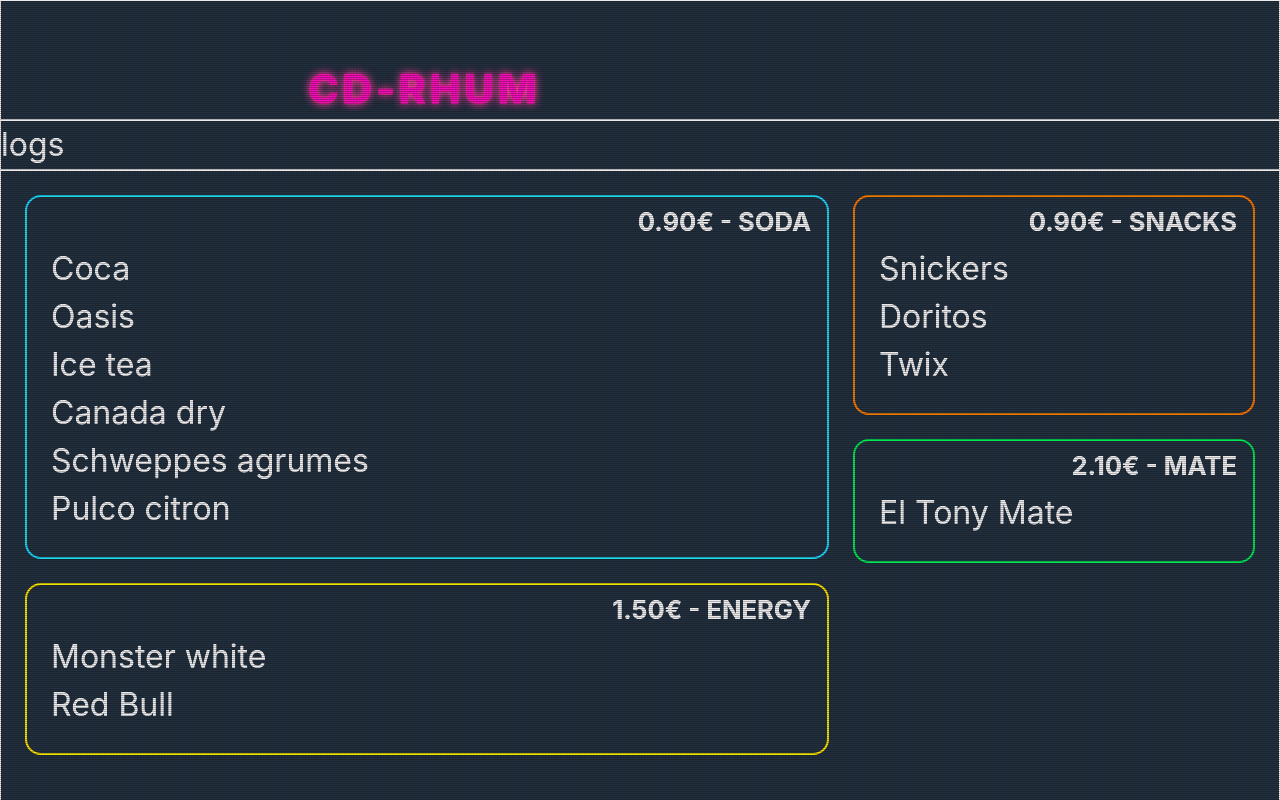
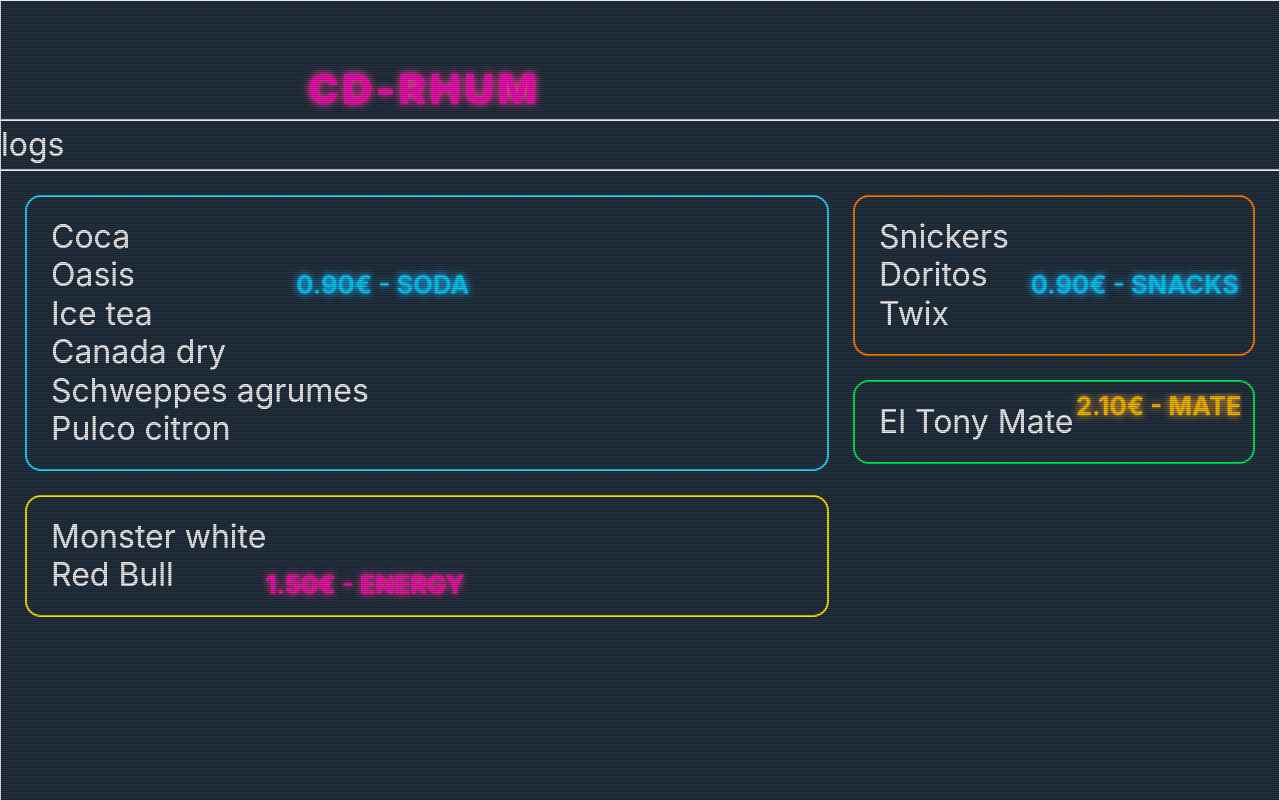
Before and after one commit to avril-entat-pantagene/CD-RHUM, a Preact app in the folder CD-RHUM-DISPLAY/: page / in a window 1280 px wide. Built offline with nearby package versions, Linux system fonts and the light colour scheme.

Commit message:
feat: bleeding

```diff
--- /dev/null
+++ b/CD-RHUM-DISPLAY/src/components/BouncingCategoryTitle.tsx
@@ -0,0 +1,245 @@
+import { useEffect, useRef, useState } from "preact/hooks";
+
+const COLORS = [
+    "#FF1B8D",
+    "#FF6359",
+    "#FF7A47",
+    "#FFAA24",
+    "#FFD900",
+    "#8DC680",
+    "#54BDC0",
+    "#1BB3FF",
+];
+
+const STATIC_TEXT_HITBOX_HEIGHT_SCALE = 0.88;
+const BOUNCING_TEXT_HITBOX_HEIGHT_SCALE = 0.88;
+
+function randomColor(except: string) {
+    const available = COLORS.filter((color) => color !== except);
+    return available[Math.floor(Math.random() * available.length)];
+}
+
+type BouncingCategoryTitleProps = {
+    text: string;
+};
+
+type Rect = {
+    left: number;
+    top: number;
+    right: number;
+    bottom: number;
+};
+
+type TextMeasure = {
+    leftOffset: number;
+    rightOffset: number;
+    ascent: number;
+    descent: number;
+};
+
+function intersects(rectA: Rect, rectB: Rect) {
+    return !(
+        rectA.right <= rectB.left
+        || rectA.left >= rectB.right
+        || rectA.bottom <= rectB.top
+        || rectA.top >= rectB.bottom
+    );
+}
+
+function intersectsAny(rect: Rect, obstacles: Rect[]) {
+    return obstacles.some((obstacle) => intersects(rect, obstacle));
+}
+
+function clamp(value: number, min: number, max: number) {
+    return Math.min(max, Math.max(min, value));
+}
+
+function scaleRectHeight(rect: Rect, scale: number): Rect {
+    const height = rect.bottom - rect.top;
+    const reducedHeight = height * scale;
+    const offset = (height - reducedHeight) / 2;
+
+    return {
+        ...rect,
+        top: rect.top + offset,
+        bottom: rect.bottom - offset,
+    };
+}
+
+function createTextMeasurer() {
+    const canvas = document.createElement("canvas");
+    const context = canvas.getContext("2d");
+
+    return (text: string, font: string): TextMeasure | null => {
+        if (!context || text.length === 0) {
+            return null;
+        }
+
+        context.font = font;
+        const metrics = context.measureText(text);
+
+        if (
+            Number.isNaN(metrics.actualBoundingBoxAscent)
+            || Number.isNaN(metrics.actualBoundingBoxDescent)
+            || Number.isNaN(metrics.actualBoundingBoxLeft)
+            || Number.isNaN(metrics.actualBoundingBoxRight)
+        ) {
+            return null;
+        }
+
+        return {
+            leftOffset: metrics.actualBoundingBoxLeft,
+            rightOffset: metrics.actualBoundingBoxRight,
+            ascent: metrics.actualBoundingBoxAscent,
+            descent: metrics.actualBoundingBoxDescent,
+        };
+    };
+}
+
+export function BouncingCategoryTitle({ text }: BouncingCategoryTitleProps) {
+    const containerRef = useRef<HTMLDivElement | null>(null);
+    const titleRef = useRef<HTMLHeadingElement | null>(null);
+    const [color, setColor] = useState(COLORS[0]);
+
+    useEffect(() => {
+        const container = containerRef.current;
+        const title = titleRef.current;
+        const categoryBox = container?.closest(".price-category-box");
+
+        if (!container || !title || !categoryBox) {
+            return;
+        }
+
+        let x = 4;
+        let y = 4;
+        let vx = 0.85;
+        let vy = 0.2;
+        let frameId = 0;
+        const measureText = createTextMeasurer();
+
+        const getBlockedRects = (): Rect[] => {
+            const containerRect = container.getBoundingClientRect();
+            const labels = Array.from(categoryBox.querySelectorAll<HTMLSpanElement>(".price-item-row span"));
+
+            return labels.map((label) => {
+                const rect = label.getBoundingClientRect();
+                const style = window.getComputedStyle(label);
+                const text = label.textContent?.trim() ?? "";
+                const font = style.font;
+                const lineHeight = Number.parseFloat(style.lineHeight);
+                const fontSize = Number.parseFloat(style.fontSize);
+                const measured = measureText(text, font);
+
+                if (!measured) {
+                    return scaleRectHeight({
+                        left: rect.left - containerRect.left,
+                        top: rect.top - containerRect.top,
+                        right: rect.right - containerRect.left,
+                        bottom: rect.bottom - containerRect.top,
+                    }, STATIC_TEXT_HITBOX_HEIGHT_SCALE);
+                }
+
+                const resolvedLineHeight = Number.isFinite(lineHeight) ? lineHeight : fontSize;
+                const extraLeading = Math.max(0, resolvedLineHeight - (measured.ascent + measured.descent));
+                const baselineY = rect.top + (extraLeading / 2) + measured.ascent;
+
+                return scaleRectHeight({
+                    left: rect.left - measured.leftOffset - containerRect.left,
+                    top: baselineY - measured.ascent - containerRect.top,
+                    right: rect.left + measured.rightOffset - containerRect.left,
+                    bottom: baselineY + measured.descent - containerRect.top,
+                }, STATIC_TEXT_HITBOX_HEIGHT_SCALE);
+            }).filter((rect) => rect.right > rect.left && rect.bottom > rect.top);
+        };
+
+        const animate = () => {
+            const titleWidth = title.clientWidth;
+            const titleHeight = title.clientHeight;
+            const titleHitboxHeight = titleHeight * BOUNCING_TEXT_HITBOX_HEIGHT_SCALE;
+            const titleHitboxOffsetY = (titleHeight - titleHitboxHeight) / 2;
+            const maxX = Math.max(0, container.clientWidth - titleWidth);
+            const maxY = Math.max(0, container.clientHeight - titleHeight);
+            const obstacles = getBlockedRects();
+
+            let nextX = x + vx;
+            let nextY = y + vy;
+
+            const makeRect = (left: number, top: number): Rect => ({
+                left,
+                top: top + titleHitboxOffsetY,
+                right: left + titleWidth,
+                bottom: top + titleHitboxOffsetY + titleHitboxHeight,
+            });
+
+            nextX = clamp(nextX, 0, maxX);
+            nextY = clamp(nextY, 0, maxY);
+
+            let collided = false;
+
+            if (nextX <= 0) {
+                nextX = 0;
+                vx = Math.abs(vx);
+                collided = true;
+            } else if (nextX >= maxX) {
+                nextX = maxX;
+                vx = -Math.abs(vx);
+                collided = true;
+            }
+
+            if (nextY <= 0) {
+                nextY = 0;
+                vy = Math.abs(vy);
+                collided = true;
+            } else if (nextY >= maxY) {
+                nextY = maxY;
+                vy = -Math.abs(vy);
+                collided = true;
+            }
+
+            if (intersectsAny(makeRect(nextX, y), obstacles)) {
+                vx = -vx;
+                nextX = clamp(x + vx, 0, maxX);
+                collided = true;
+            }
+
+            if (intersectsAny(makeRect(nextX, nextY), obstacles)) {
+                vy = -vy;
+                nextY = clamp(y + vy, 0, maxY);
+                collided = true;
+            }
+
+            if (intersectsAny(makeRect(nextX, nextY), obstacles)) {
+                vx = -vx;
+                vy = -vy;
+                nextX = clamp(x + vx, 0, maxX);
+                nextY = clamp(y + vy, 0, maxY);
+                collided = true;
+            }
+
+            x = nextX;
+            y = nextY;
+
+            if (collided) {
+                setColor((current) => randomColor(current));
+            }
+
+            title.style.transform = `translate(${x}px, ${y}px)`;
+            frameId = requestAnimationFrame(animate);
+        };
+
+        title.style.transform = `translate(${x}px, ${y}px)`;
+        frameId = requestAnimationFrame(animate);
+
+        return () => {
+            cancelAnimationFrame(frameId);
+        };
+    }, []);
+
+    return (
+        <div ref={containerRef} class="price-category-title-stage">
+            <h3 ref={titleRef} class="price-category-title" style={{ color }}>
+                {text}
+            </h3>
+        </div>
+    );
+}
--- a/CD-RHUM-DISPLAY/src/components/Priceslist.tsx
+++ b/CD-RHUM-DISPLAY/src/components/Priceslist.tsx
@@ -1,6 +1,7 @@
 
 import { parse as parseYaml } from "yaml";
 import pricesYaml from "../assets/prices.yml?raw";
+import { BouncingCategoryTitle } from "./BouncingCategoryTitle";
 
 type PriceItem = {
     name: string;
@@ -139,17 +140,24 @@
             return null;
         }
 
+        const categoryHeightWeight = Math.max(1, categoryData.items.length + 1);
+
         const categoryTitle = categoryData.unitPrice
             ? `${categoryData.unitPrice}€ - ${categoryData.title.toUpperCase()}`
             : categoryData.title.toUpperCase();
+
+        const categoryStyle = {
+            flexGrow: categoryHeightWeight,
+            borderColor: categoryData.borderColor,
+        };
 
         return (
             <section
                 key={category}
                 class={`price-category-box ${categoryData.borderClass}`}
-                style={categoryData.borderColor ? { borderColor: categoryData.borderColor } : undefined}
+                style={categoryStyle}
             >
-                <h3 class="price-category-title">{categoryTitle}</h3>
+                <BouncingCategoryTitle text={categoryTitle} />
                 <ul class="price-items-list">
                     {categoryData.items.map((item) => (
                         <li key={`${category}-${item.name}`} class="price-item-row">
--- a/CD-RHUM-DISPLAY/src/index.css
+++ b/CD-RHUM-DISPLAY/src/index.css
@@ -5,6 +5,10 @@
   color: #FFFF;
 
   background: #1F2A34;
+}
+
+body {
+  filter: url(/assets/bleeding.svg#svgfm-filter);
 }
 
 .title {
@@ -67,7 +71,7 @@
   border-width: 2px;
   border-style: solid;
   border-radius: 0.5rem;
-  padding: 1.5rem 0.75rem 0.75rem;
+  padding: 0.75rem;
 }
 
 .price-category-box--energy {
@@ -86,17 +90,34 @@
   border-color: #a78bfa;
 }
 
+.price-category-title-stage {
+  position: absolute;
+  inset: 0.35rem;
+  overflow: hidden;
+  background: transparent;
+  pointer-events: none;
+  z-index: 2;
+}
+
 .price-category-title {
   position: absolute;
-  top: 0.2rem;
-  right: 0.5rem;
+  left: 0;
+  top: 0;
   margin: 0;
   font-size: 0.8rem;
+  line-height: 1;
   text-transform: uppercase;
   font-weight: 700;
+  white-space: nowrap;
+  background: transparent;
+  will-change: transform, color;
+  user-select: none;
+  text-shadow: 0 0 8px color-mix(in srgb, currentColor 80%, white 20%);
 }
 
 .price-items-list {
+  position: relative;
+  z-index: 1;
   margin: 0;
   padding-left: 0;
   list-style: none;
@@ -107,6 +128,14 @@
   align-items: baseline;
 }
 
+.price-item-row + .price-item-row {
+  margin-top: 0.2rem;
+}
+
+.price-item-row span {
+  line-height: 1;
+}
+
 .price-item-value {
   min-width: 4ch;
   text-align: right;
```
Also changed, not shown: CD-RHUM-DISPLAY/src/assets/bleeding.svg (added).
